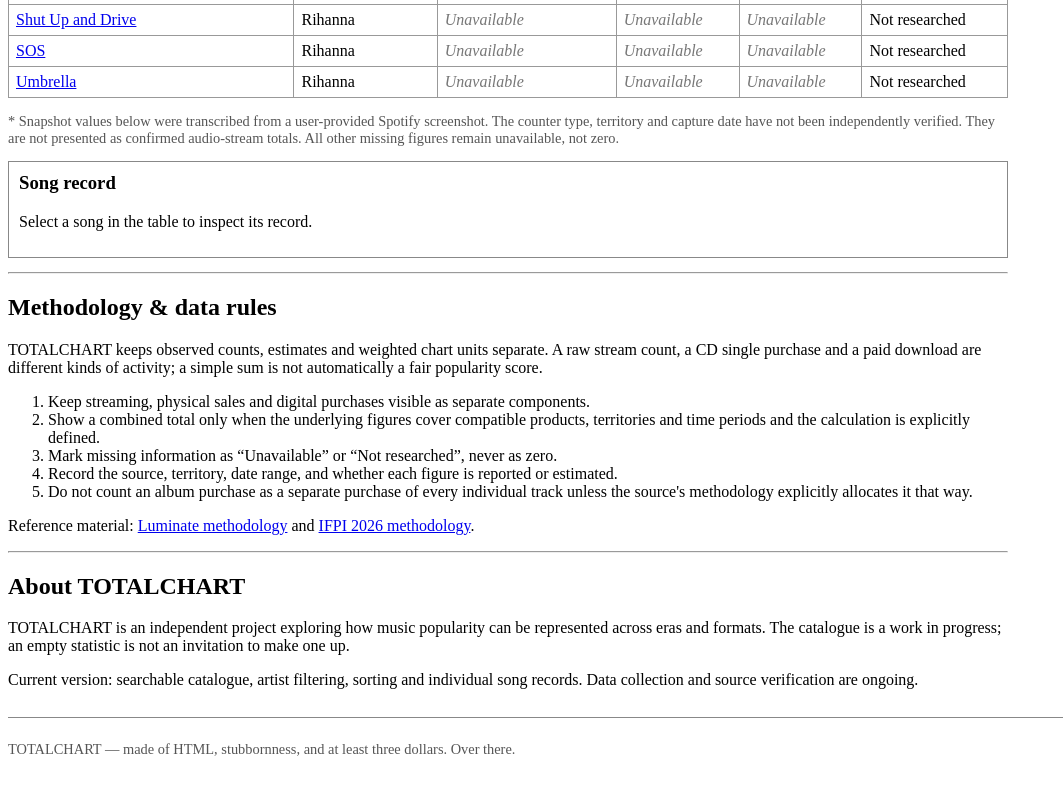
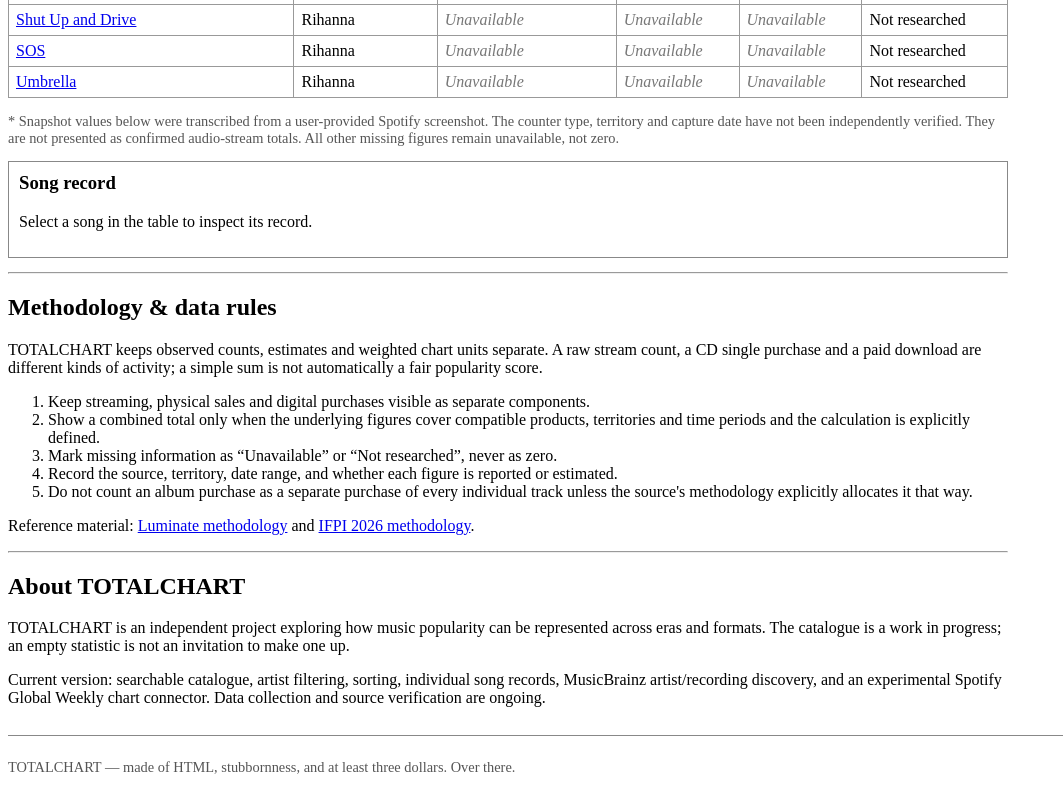
Before and after one commit to Melodii7785/totalchart, a plain HTML site: page index.html in a window 1280 px wide. Shown: the part 1607-2397 px from the top of the page, without its empty margins (0-1063 px from the left). Drawn offline with Linux system fonts and the light colour scheme.

Commit message:
update the about page before it starts spreading rumours

```diff
--- a/index.html
+++ b/index.html
@@ -144,7 +144,7 @@
 <section id="about">
   <h2>About TOTALCHART</h2>
   <p>TOTALCHART is an independent project exploring how music popularity can be represented across eras and formats. The catalogue is a work in progress; an empty statistic is not an invitation to make one up.</p>
-  <p>Current version: searchable catalogue, artist filtering, sorting and individual song records. Data collection and source verification are ongoing.</p>
+  <p>Current version: searchable catalogue, artist filtering, sorting, individual song records, MusicBrainz artist/recording discovery, and an experimental Spotify Global Weekly chart connector. Data collection and source verification are ongoing.</p>
 </section>
 </main>
 <footer><p class="small">TOTALCHART — made of HTML, stubbornness, and at least three dollars. Over there.</p></footer>
```
